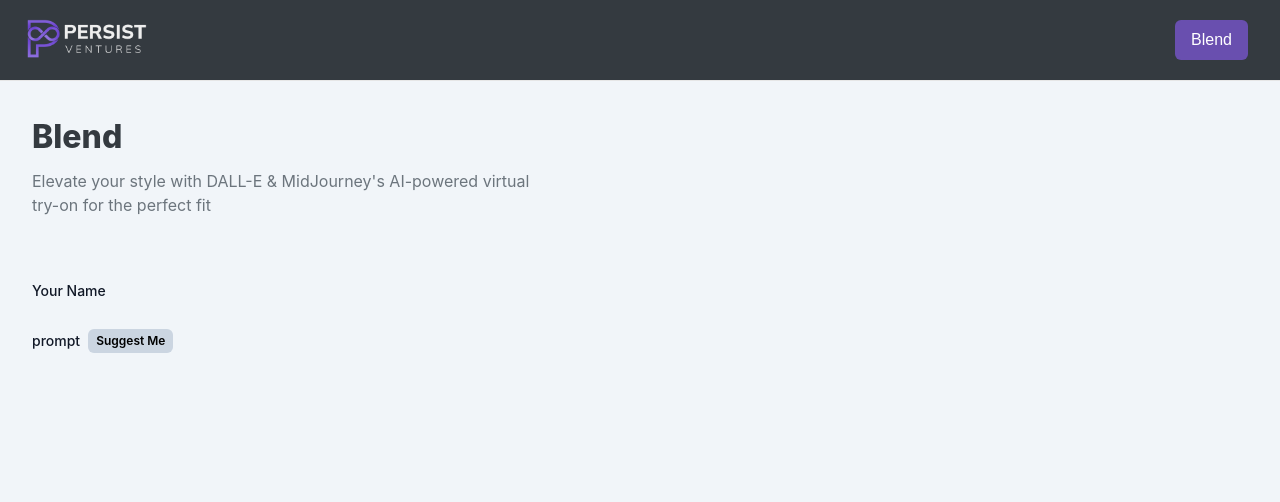
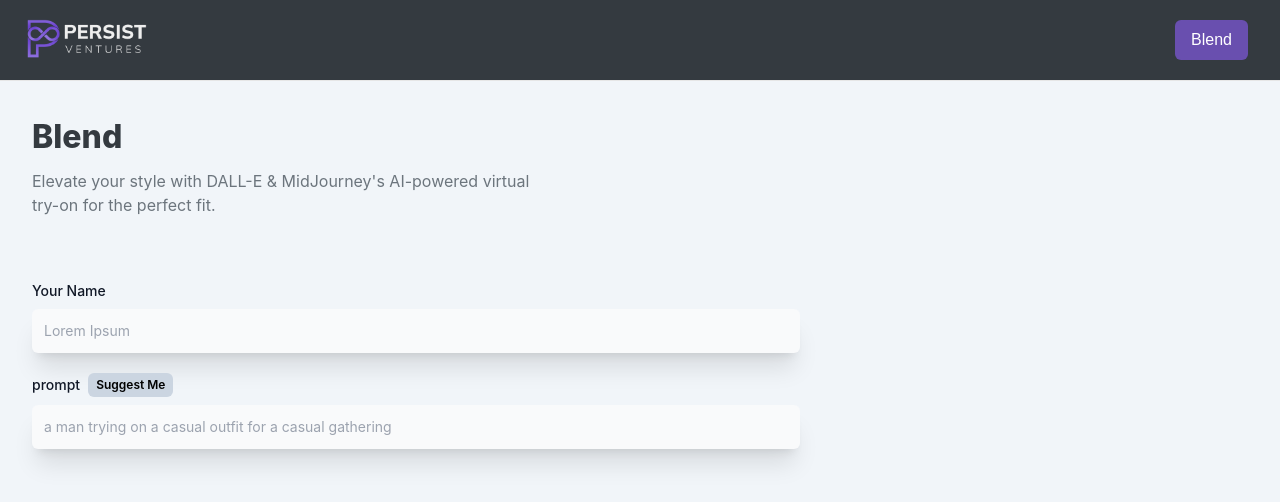
Before and after one commit to ShlokBharadwaj/Clothify, a React (Vite) app in the folder client/: page /blend-post in a window 1280 px wide. Shown: the top 502 px of the page. Built offline with nearby package versions, Linux system fonts and the light colour scheme; a web font is replaced by a local one.

Commit message:
Update: Appearance of FormField input

```diff
--- a/client/src/components/FormField.jsx
+++ b/client/src/components/FormField.jsx
@@ -14,6 +14,7 @@ const FormField = ({ LabelName, type, name, placeholder, value, handleChange, is
             className='font-semibold text-xs bg-slate-300 py-1 px-2 rounded-md text-black hover:animate-pulse'>Suggest Me</button>
         )}
       </div>
+      <input type={type} id={name} name={name} placeholder={placeholder} value={value} onChange={handleChange} required className='bg-gray-50 text-gray-900 text-sm rounded-md focus:ring-[#694faf] focus:border-[#694faf] outline-none block w-full p-3 shadow-xl' />
     </div>
   )
 }
--- a/client/src/pages/BlendPost.jsx
+++ b/client/src/pages/BlendPost.jsx
@@ -25,7 +25,7 @@ const BlendPost = () => {
           Blend
         </h1>
         <p className='mt-2 text-[#6c757d] text-[16px] max-w-[500px]'>
-          Elevate your style with DALL-E & MidJourney's AI-powered virtual try-on for the perfect fit
+          Elevate your style with DALL-E & MidJourney's AI-powered virtual try-on for the perfect fit.
         </p>
       </div>
       <form className='mt-16 max-w-3xl' onSubmit={handleSubmit}>
```
